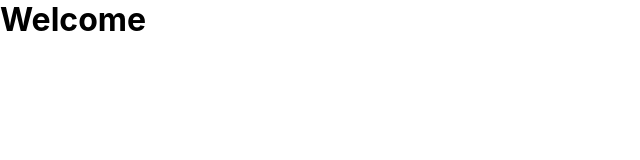
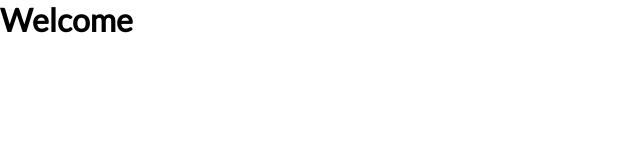
Before and after one commit to shahira-sadat/Bookstore, a React (Create React App) app: page / in a window 1280 px wide. Shown: the top 160 px of the page, without its empty margins (0-640 px from the left). Built offline with nearby package versions, Linux system fonts and the light colour scheme.

Commit message:
Add some styles

```diff
--- a/src/index.css
+++ b/src/index.css
@@ -1,27 +1,48 @@
-body {
+@import url('https://fonts.googleapis.com/css2?family=Lato');
+
+* {
+  box-sizing: border-box;
+  padding: 0;
   margin: 0;
-  font-family:
-    -apple-system,
-    BlinkMacSystemFont,
-    'Segoe UI',
-    'Roboto',
-    'Oxygen',
-    'Ubuntu',
-    'Cantarell',
-    'Fira Sans',
-    'Droid Sans',
-    'Helvetica Neue',
-    sans-serif;
-  -webkit-font-smoothing: antialiased;
-  -moz-osx-font-smoothing: grayscale;
 }
 
-code {
-  font-family:
-    source-code-pro,
-    Menlo,
-    Monaco,
-    Consolas,
-    'Courier New',
-    monospace;
+body {
+  font-family: 'Lato', sans-serif;
 }
+
+ul {
+  list-style: none;
+}
+
+a {
+  text-decoration: none;
+}
+
+.container {
+  max-width: 920px;
+  margin: auto;
+}
+
+.flex {
+  display: flex;
+  justify-content: start;
+  align-items: center;
+  min-height: 60px;
+}
+
+header {
+  background-color: var(--primary);
+  height: 62px;
+  color: var(--terciary);
+}
+
+.logo {
+  padding: 5px 0;
+  color: var(--terciary);
+}
+
+.my-link {
+  padding: 20px;
+  color: var(--terciary);
+  font-size: 1.5rem;
+}
```
